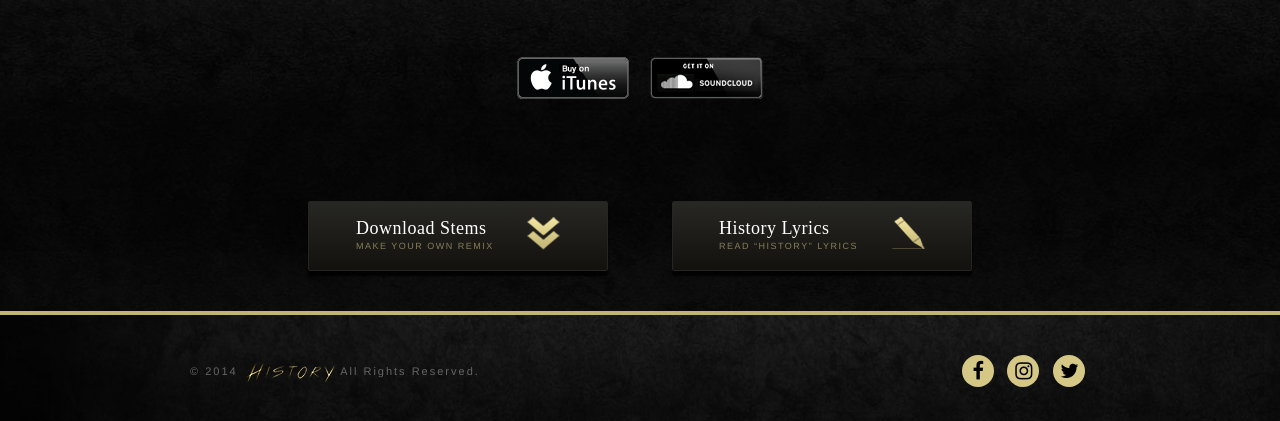
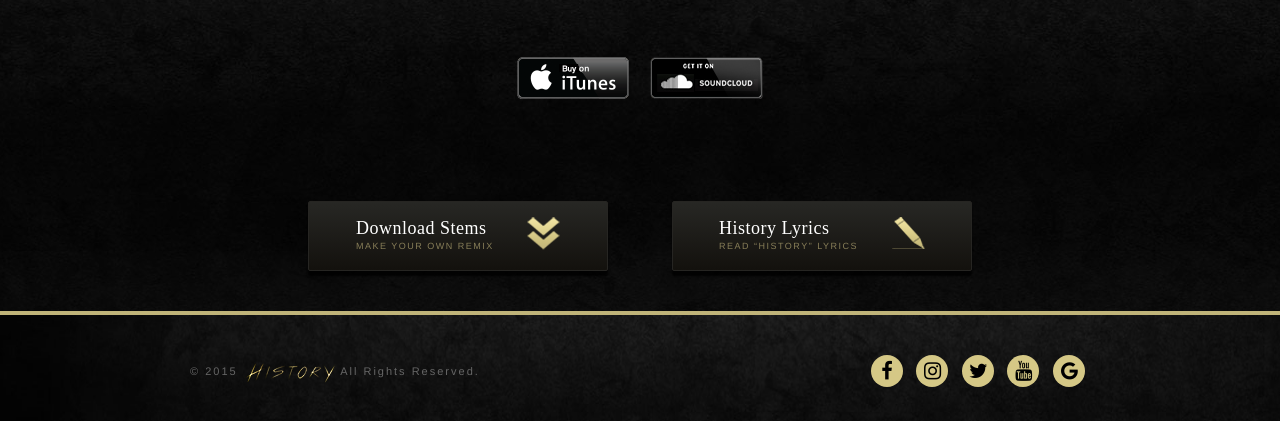
Before and after one commit to nickmerwin/History, a plain HTML site: page index.html in a window 1280 px wide. Shown: the part 789-1210 px from the top of the page. Drawn offline with nearby package versions, Linux system fonts and the light colour scheme.

Commit message:
added youtube/google

```diff
--- a/index.html
+++ b/index.html
@@ -524,10 +524,12 @@
           <a href="https://www.facebook.com/thebandhistory" target="_blank"><i class="fa fa-facebook"></i></a>
           <a href="//www.instagram.com/historysees" target="_blank"><i class="fa fa-instagram"></i></a>
           <a href="//www.twitter.com/historysays" target="_blank"><i class="fa fa-twitter"></i></a>
+          <a href="//www.youtube.com/channel/UCjrQS2MpiAE6ib_yRPKt9uw/feed" target="_blank"><i class="fa fa-youtube"></i></a>
+          <a href="https://plus.google.com/111193126726478267816" rel="publisher"><i class="fa fa-google"></i></a>
         </div>
 
         <div class="copyright">
-          © 2014
+          © 2015
           <img src="logo.png"/>
           All Rights Reserved.
         </div>
```
